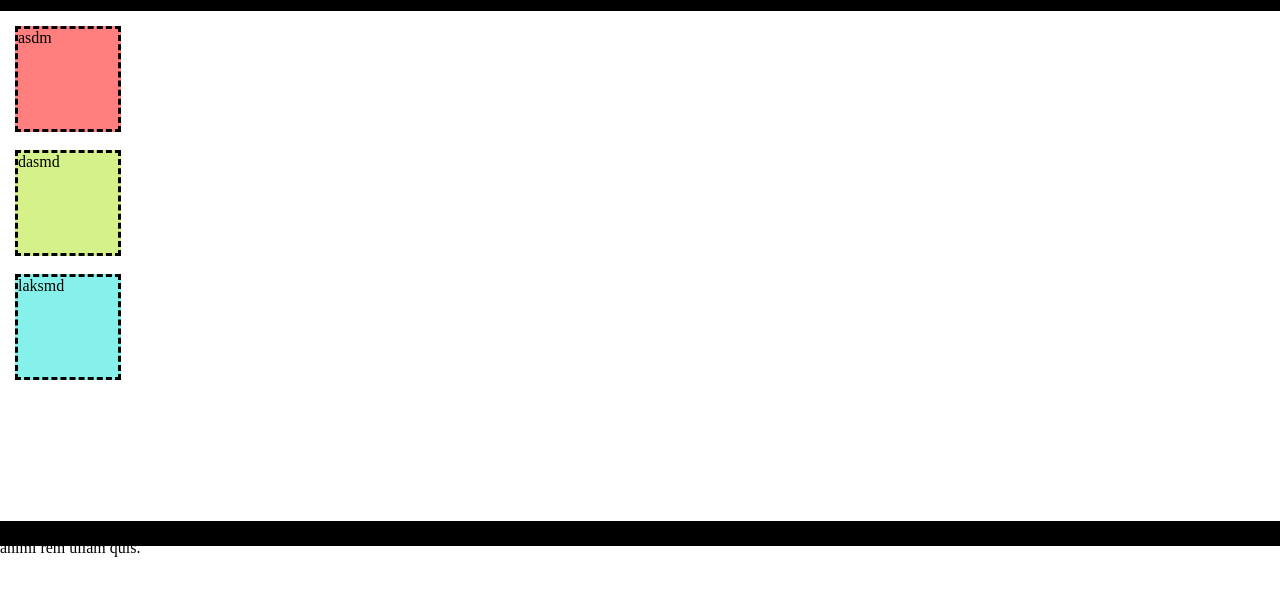
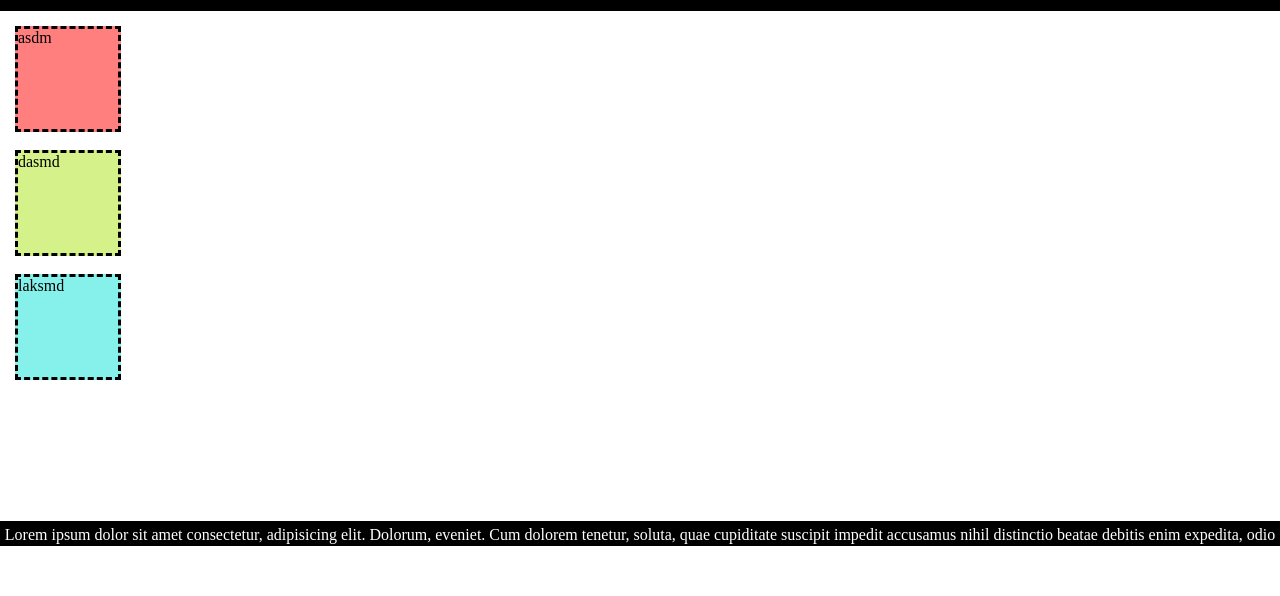
Before and after one commit to samkit511/html-css, a plain HTML site: page level1/index.html in a window 1280 px wide. Shown: the part 52-648 px from the top of the page. Drawn offline with Linux system fonts and the light colour scheme.

Commit message:
Update style.css

```diff
--- a/level1/style.css
+++ b/level1/style.css
@@ -23,7 +23,10 @@ button{
 }
 footer{
     background-color: black;
-    height: 25px;
+    height: 20px;
+    color: white;
+    padding-top: 5px;
+    text-align: center;
 }
 .content{
     height: 495px;
```
